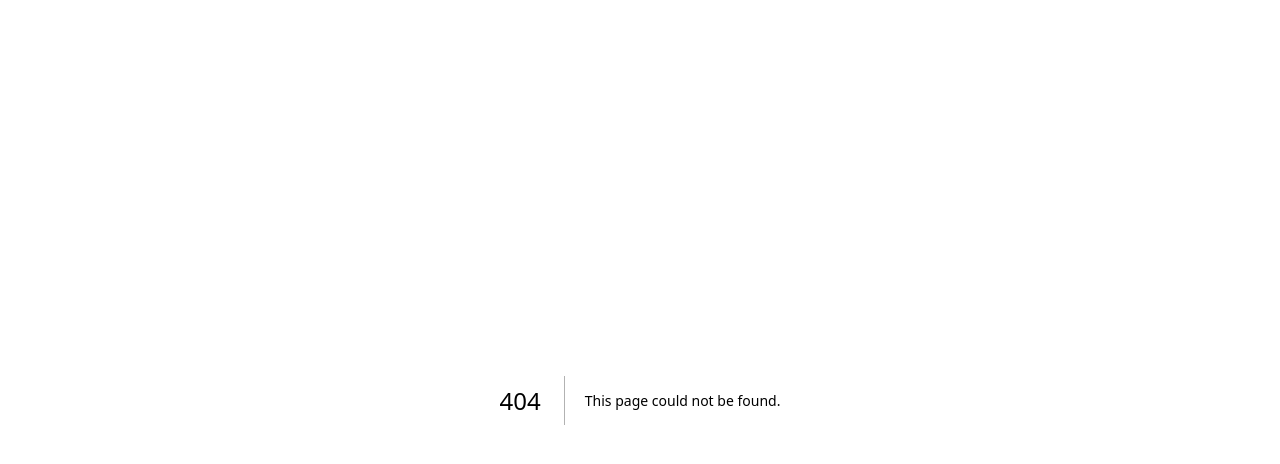
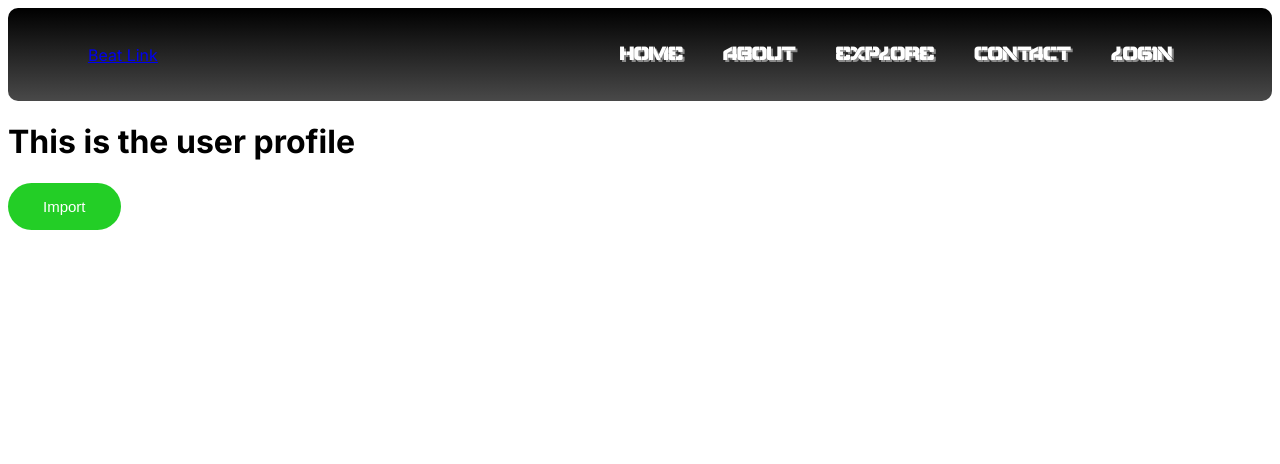
Before and after one commit to keyprocedure/social-playlist-network, a Next.js app in the folder application/beatlink/: page /userprofile in a window 1280 px wide. Before the commit this address had no page. Shown: the top 464 px of the page. Built offline with nearby package versions, Linux system fonts and the light colour scheme.

Commit message:
Working on Home, Login

```diff
--- a/application/beatlink/src/app/navbar.js
+++ b/application/beatlink/src/app/components/navbar.js
@@ -6,19 +6,19 @@ export default function Navbar() {
         <div>
         <ul id="navbar">
             <li>
-                <a href="/Home">HOME</a>
+                <a href="/">HOME</a>
             </li>
             <li>
-                <a href="/About">ABOUT</a>
+                <a href="/about">ABOUT</a>
             </li>
             <li>
-                <a href="/Explore">EXPLORE</a>
+                <a href="/explore">EXPLORE</a>
             </li>
             <li>
-                <a href="/Contact">CONTACT</a>
+                <a href="/contact">CONTACT</a>
             </li>
             <li>
-                <a href="/Login">LOGIN</a>
+                <a href="/login">LOGIN</a>
             </li>
         </ul>
         </div>
--- a/application/beatlink/src/app/styles.css
+++ b/application/beatlink/src/app/styles.css
@@ -1,6 +1,6 @@
 @font-face {
     font-family: navFont;
-    src: url(Taku.ttf);
+    src: url(components/Taku.ttf);
 }
 
 nav {
@@ -33,3 +33,12 @@ nav {
     color: #fff;
     text-shadow: 2px 2px rgb(137, 137, 137);
 }
+
+button {
+    background-color: rgb(35, 206, 38);
+    color: rgb(255, 255, 255);
+    border: none;
+    padding: 15px 35px;
+    border-radius: 50px;
+    font-size: 15px;
+}
--- /dev/null
+++ b/application/beatlink/src/app/userprofile/page.js
@@ -0,0 +1,20 @@
+import React from "react";
+import Image from "next/image";
+import Navbar from "../components/navbar";
+
+export default function Login() {
+
+  return (
+    <>
+    <Navbar/>
+    <h1>This is the user profile</h1>
+    <button>Import</button>
+    </>
+
+  )
+
+
+
+
+
+}
```
Also changed, not shown: application/beatlink/src/app/login/page.js (added, +21 -0 lines), application/beatlink/src/app/page.js (+9 -2 lines), application/beatlink/src/app/components/Taku.ttf (renamed from application/beatlink/src/app/Taku.ttf).
